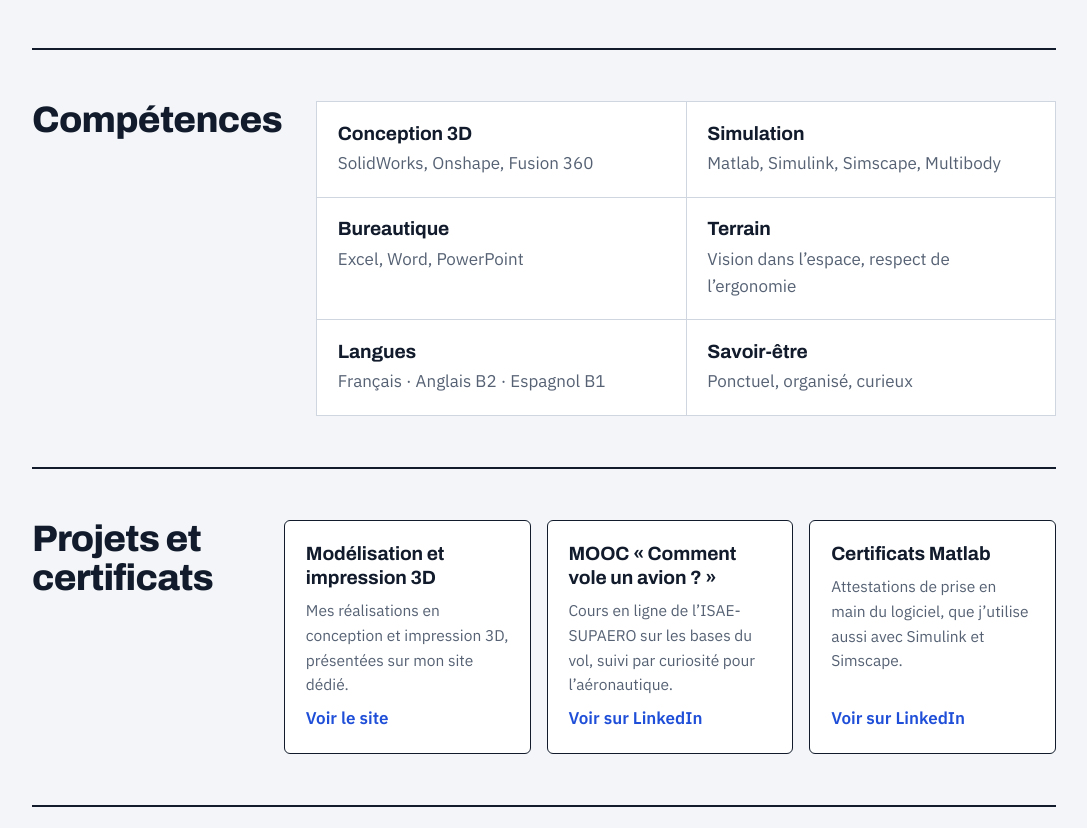
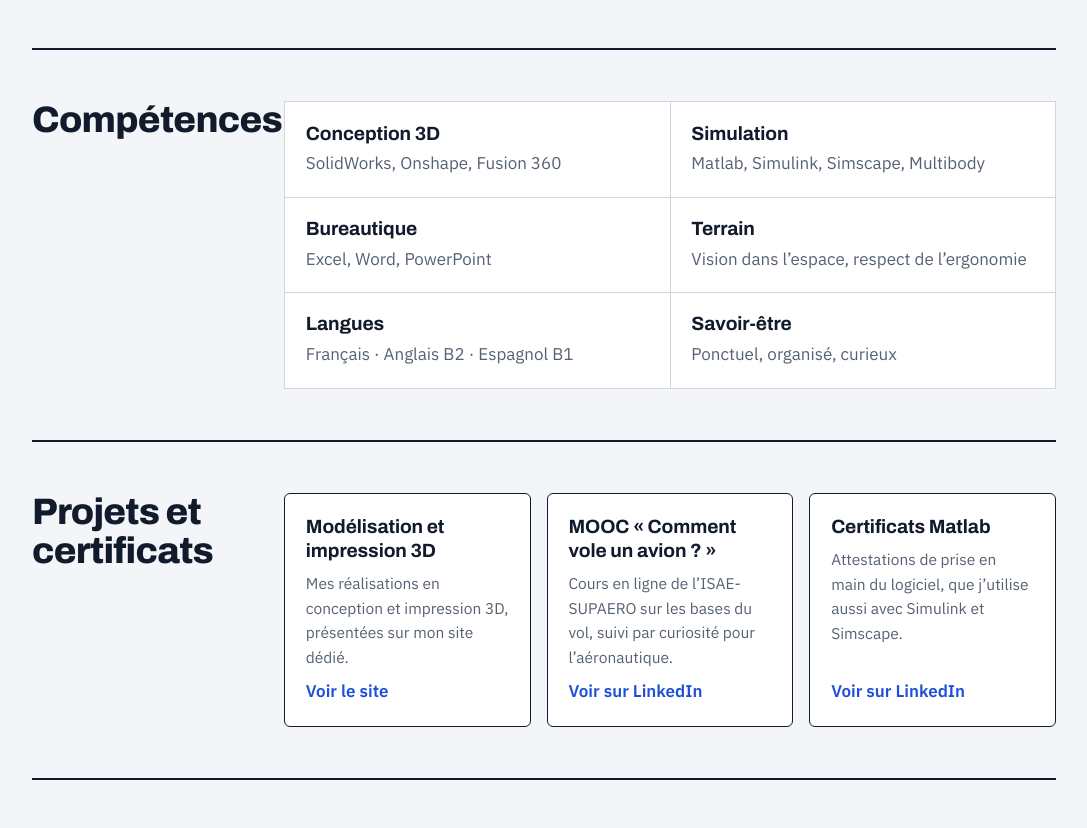
Before and after one commit to adam-bordage/adam, a plain HTML site: page index.html in a window 1280 px wide. Shown: the part 1595-2423 px from the top of the page, without its empty margins (96-1183 px from the left). Drawn offline with Linux system fonts and the light colour scheme.

Commit message:
Update style.css

```diff
--- a/style.css
+++ b/style.css
@@ -66,7 +66,7 @@ dd{padding:.6rem .8rem;font-size:.95rem;font-weight:500}
 .timeline li li{padding:.1rem 0}
 .timeline ul li::marker{color:var(--blue)}
 
-.skills{margin-left:2rem;display:grid;grid-template-columns:repeat(2,1fr);gap:1px;background:var(--line);border:1px solid var(--line)}
+.skills{display:grid;grid-template-columns:repeat(2,1fr);gap:1px;background:var(--line);border:1px solid var(--line)}
 .skills>div{background:var(--card);padding:1.2rem 1.3rem}
 .skills p{color:var(--steel);margin-top:.3rem}
 .cards{display:grid;grid-template-columns:repeat(auto-fit,minmax(220px,1fr));gap:1rem}
```
